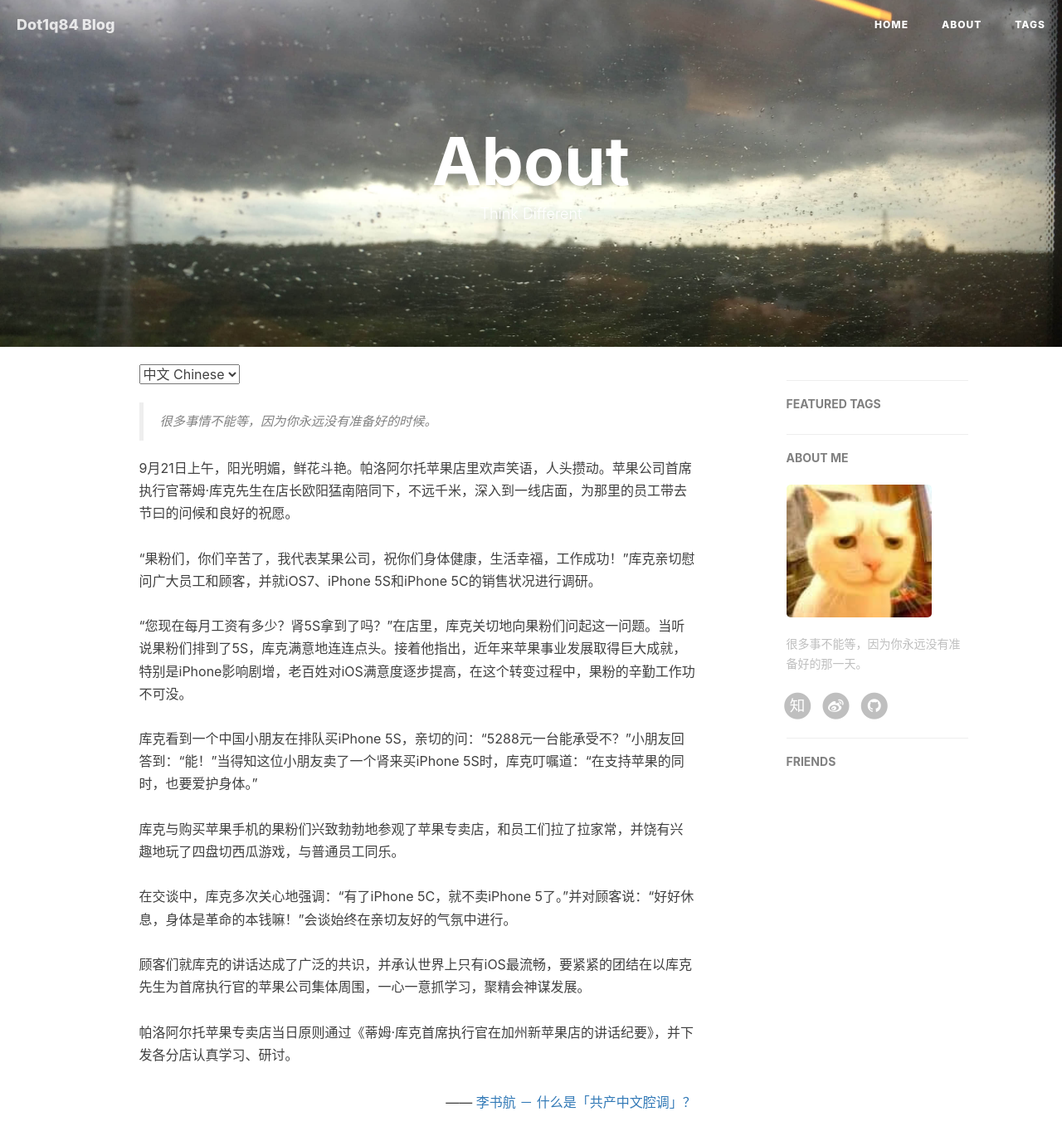
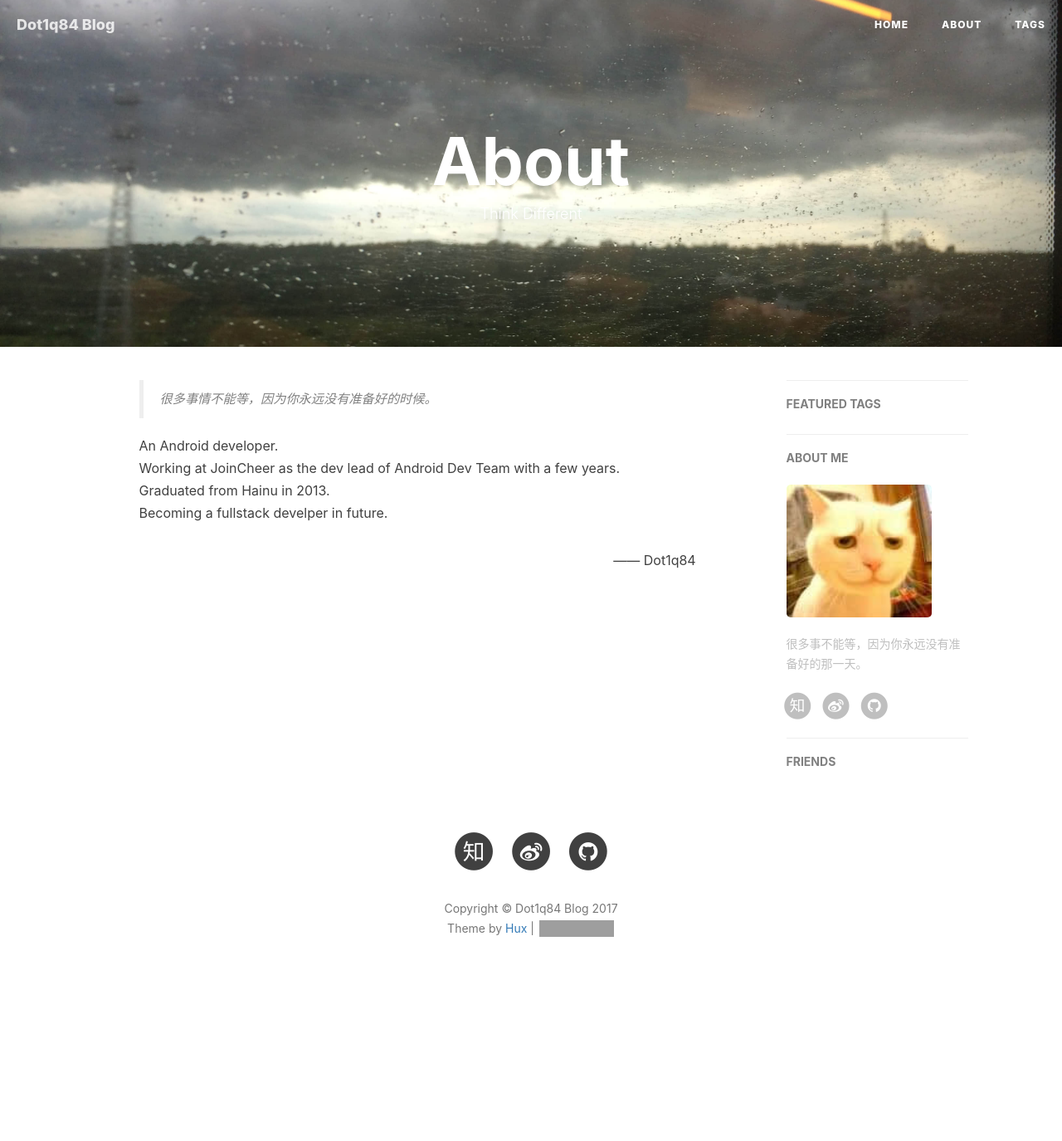
Before and after one commit to Dot1q84/dot1q84.github.io, a Jekyll site: the page built from about.html, in a window 1280 px wide and 1400 px high. Shown: the top 1375 px of the window at 83% size. Built offline with Jekyll 4.4.1, drawn with Linux system fonts in a browser that asks for light colours; nearby versions of some CDN libraries; comment, search, counter and statistics services are not loaded; grey boxes are pictures that could not be loaded.

Commit message:
修改样式

```diff
--- a/_config.yml
+++ b/_config.yml
@@ -4,7 +4,7 @@
 header-img: img/home-bg.jpg
 email: dot1q84@foxmail.com
 description: "do-or-die"
-keyword: ""
+keyword: "Dot1q84, Ocean, Dot1q84 Blog"
 url: ""              # your host, for absolute URL
 baseurl: ""         # for example, '/blog' if your blog hosted on 'host/blog'
 #port: 4444
@@ -27,7 +27,7 @@
 permalink: pretty
 paginate: 10
 exclude: ["less","node_modules","Gruntfile.js","package.json","README.md"]
-anchorjs: true                          # if you want to customize anchor. check out line:181 of `post.html`
+anchorjs: no                          # if you want to customize anchor. check out line:181 of `post.html`
 
 
 
--- a/_layouts/keynote.html
+++ b/_layouts/keynote.html
@@ -59,9 +59,8 @@
 
                 <hr>
 
-                {% if site.duoshuo_share && site.duoshuo_username %}
+                {% if site.duoshuo_share and site.duoshuo_username %}
                 <!-- 多说 Share start -->
-                </style>
                 <div class="ds-share"
                     style="text-align: right"
                     data-thread-key="{{page.id}}" data-title="{{page.title}}"
@@ -134,7 +133,7 @@
                     <h5><a href="/tags/">FEATURED TAGS</a></h5>
                     <div class="tags">
                         {% for tag in site.tags %}
-                            {% if tag[1].size > {{site.featured-condition-size}} %}
+                            {% if tag[1].size > site.featured-condition-size %}
                                 <a href="{{ site.baseurl }}/tags/#{{ tag[0] }}" title="{{ tag[0] }}" rel="{{ tag[1].size }}">
                                     {{ tag[0] }}
                                 </a>
--- a/about.html
+++ b/about.html
@@ -5,70 +5,29 @@
 header-img: "img/about-bg.jpg"
 ---
 
-<!-- Language Selector -->
-<select onchange= "onLanChange(this.options[this.options.selectedIndex].value)">
-    <option value="0" selected> 中文 Chinese </option>
-    <option value="1"> 英语 English </option>
-</select>
-
 <!-- Chinese Version -->
 <div class="zh post-container">
     <blockquote>
         很多事情不能等，因为你永远没有准备好的时候。
     </blockquote>
-    9月21日上午，阳光明媚，鲜花斗艳。帕洛阿尔托苹果店里欢声笑语，人头攒动。苹果公司首席执行官蒂姆·库克先生在店长欧阳猛南陪同下，不远千米，深入到一线店面，为那里的员工带去节曰的问候和良好的祝愿。<br><br>“果粉们，你们辛苦了，我代表某果公司，祝你们身体健康，生活幸福，工作成功！”库克亲切慰问广大员工和顾客，并就iOS7、iPhone 5S和iPhone 5C的销售状况进行调研。 <br><br>“您现在每月工资有多少？肾5S拿到了吗？”在店里，库克关切地向果粉们问起这一问题。当听说果粉们排到了5S，库克满意地连连点头。接着他指出，近年来苹果事业发展取得巨大成就，特别是iPhone影响剧增，老百姓对iOS满意度逐步提高，在这个转变过程中，果粉的辛勤工作功不可没。<br><br>库克看到一个中国小朋友在排队买iPhone 5S，亲切的问：“5288元一台能承受不？”小朋友回答到：“能！”当得知这位小朋友卖了一个肾来买iPhone 5S时，库克叮嘱道：“在支持苹果的同时，也要爱护身体。”<br><br>库克与购买苹果手机的果粉们兴致勃勃地参观了苹果专卖店，和员工们拉了拉家常，并饶有兴趣地玩了四盘切西瓜游戏，与普通员工同乐。<br><br>在交谈中，库克多次关心地强调：“有了iPhone 5C，就不卖iPhone 5了。”并对顾客说：“好好休息，身体是革命的本钱嘛！”会谈始终在亲切友好的气氛中进行。<br><br>顾客们就库克的讲话达成了广泛的共识，并承认世界上只有iOS最流畅，要紧紧的团结在以库克先生为首席执行官的苹果公司集体周围，一心一意抓学习，聚精会神谋发展。<br>
-    <br>帕洛阿尔托苹果专卖店当日原则通过《蒂姆·库克首席执行官在加州新苹果店的讲话纪要》，并下发各分店认真学习、研讨。
+    An Android developer.<br>
+    Working at JoinCheer as the dev lead of Android Dev Team with a few years.<br>
+    Graduated from Hainu in 2013.<br>
+    Becoming a fullstack develper in future.<br>
 
     <p style="text-align:right;">
-        —— <a href="http://www.zhihu.com/question/19687065">李书航 － 什么是「共产中文腔调」？ </a>
+        —— Dot1q84
     </p>
 
 </div>
-
-<!-- English Version -->
-<div class="en post-container">
-    <blockquote>
-        Designer or Engineer, things in between.
-    </blockquote>
-
-    <p>
-        Your work is going to fill a large part of your life, and the only way to be truly satisfied is to do what you believe is great work. And the only way to do great work is to love what you do. If you haven’t found it yet, keep looking. Don’t settle. As with all matters of the heart, you’ll know when you find it.
-    </p>
-
-    <p>
-    If you want to live your life in a creative way, as an artist, you have to not look back too much. You have to be willing to take whatever you’ve done and whoever you were and throw them away.
-    </p>
-
-    <p style="text-align:right;">
-    -- Steve Jobs
-    </p>
-
-</div>
-
-<!-- Handle Language Change -->
-<script type="text/javascript">
-    var $zh = document.querySelector(".zh");
-    var $en = document.querySelector(".en");
-    function onLanChange(index){
-        if(index == 0){
-            $zh.style.display = "block";
-            $en.style.display = "none";
-        }else{
-            $en.style.display = "block";
-            $zh.style.display = "none";
-        }
-    }
-    onLanChange(0);
-</script>
-
 
 
 {% if site.duoshuo_username %}
 <!-- 多说评论框 start -->
 <div class="comment">
     <div class="ds-thread"
-    {% if site.duoshuo_username == "huxblog" %}
-        data-thread-id="1187623191091085319"
+    {% if site.duoshuo_username == "dot1q84" %}
+        data-thread-id="6369455229955474000"
     {% else %}
         data-thread-key="{{site.duoshuo_username}}/about"
     {% endif %}
```
Also changed, not shown: _posts/2016-12-30-markdown-usage.md (+10 -0 lines), package.json (deleted, +0 -22 lines).
